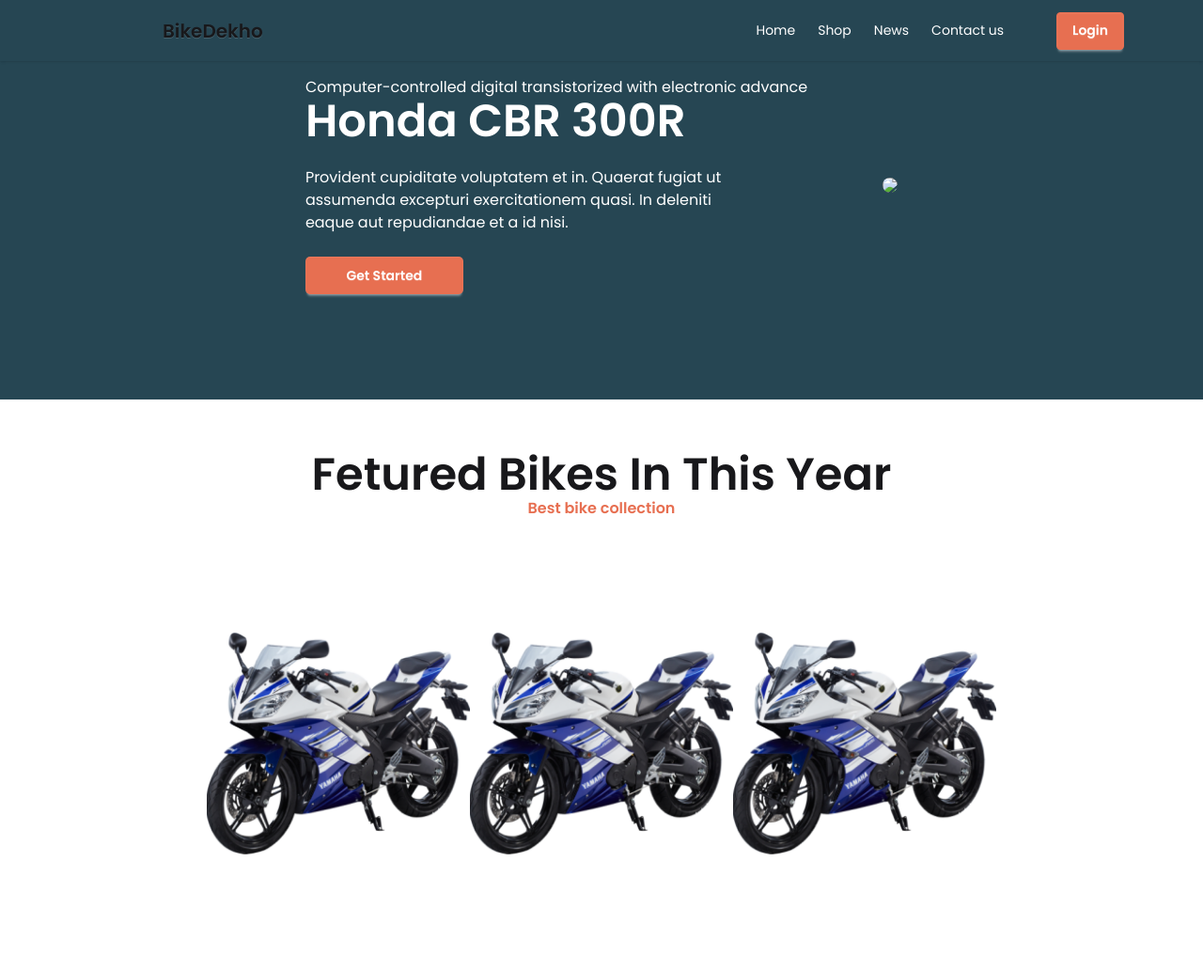
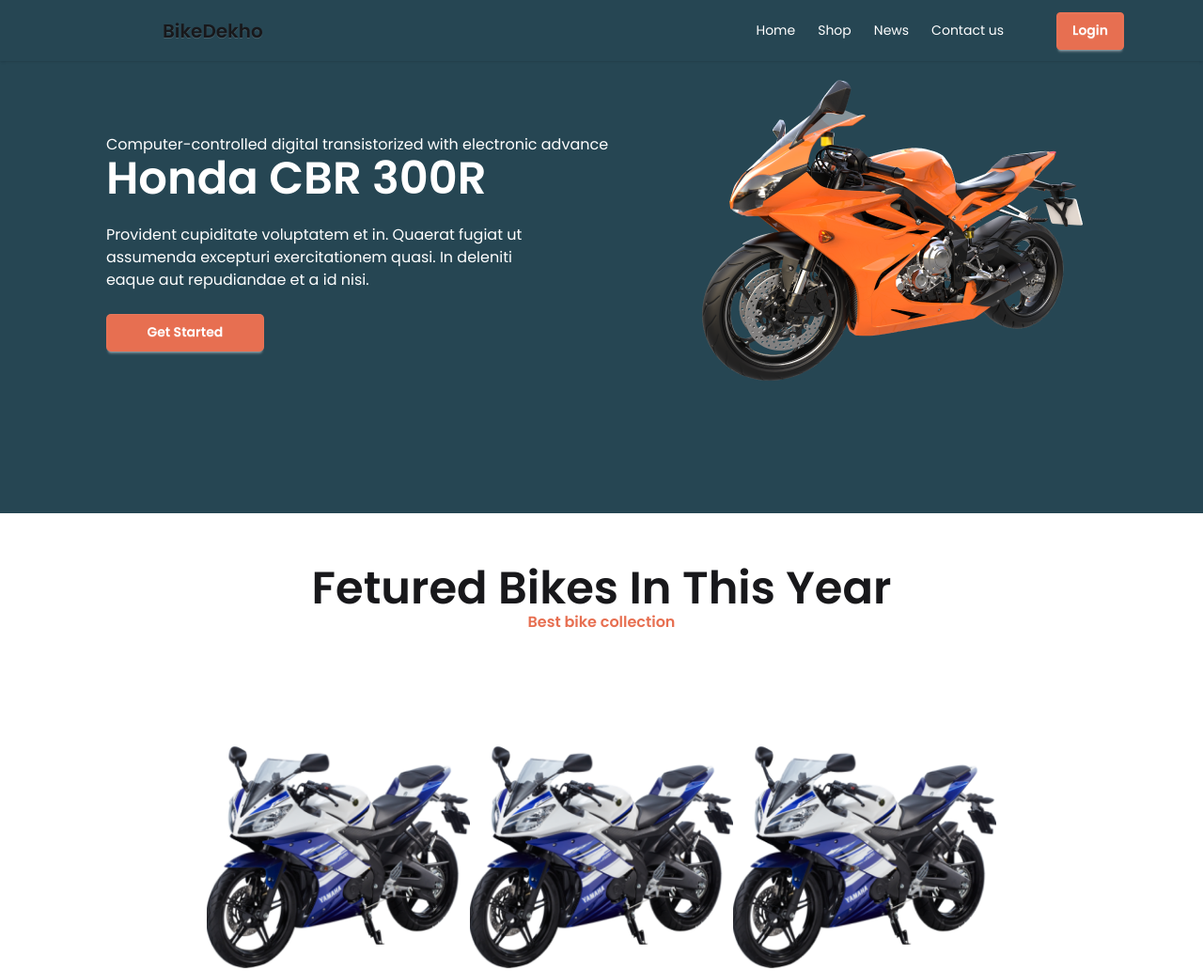
Before and after one commit to Anas2k1/biker-zone, a plain HTML site: page index.html in a window 1280 px wide. Shown: the top 1033 px of the page at 94% size. Drawn offline with nearby package versions, Linux system fonts and the light colour scheme.

Commit message:
Update index.html

```diff
--- a/index.html
+++ b/index.html
@@ -64,7 +64,7 @@
 
     <div class="hero pb-[96px]">
       <div class="hero-content flex-col lg:flex-row-reverse lg:gap-20">
-        <img src="./images/slider/5668974ba59638f2008e4a5c00f6afad.png" class="rounded-lg" />
+        <img  src="./images/slider/bike3.png" class="rounded-lg" />
         <div>
           <p>Computer-controlled digital transistorized with electronic advance</p>
           <h1 class="text-5xl font-bold">Honda CBR 300R</h1>
```
